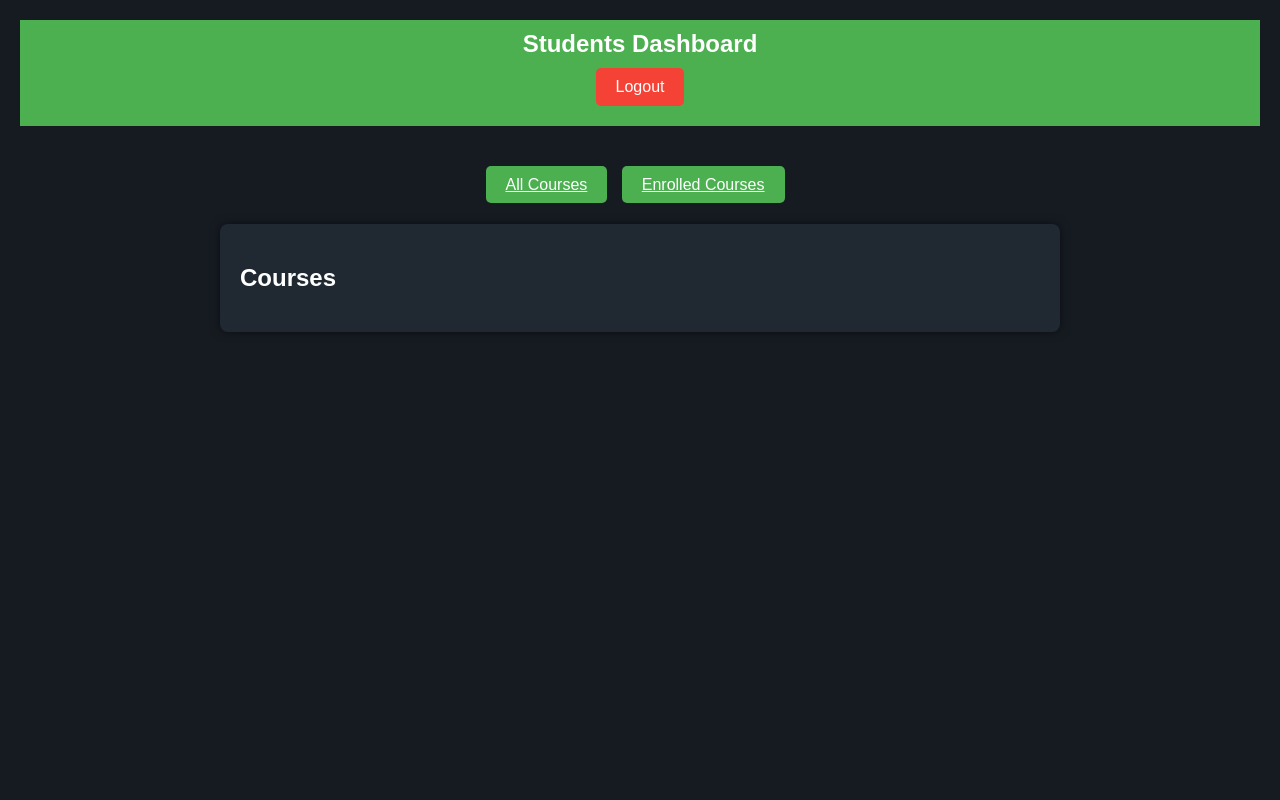
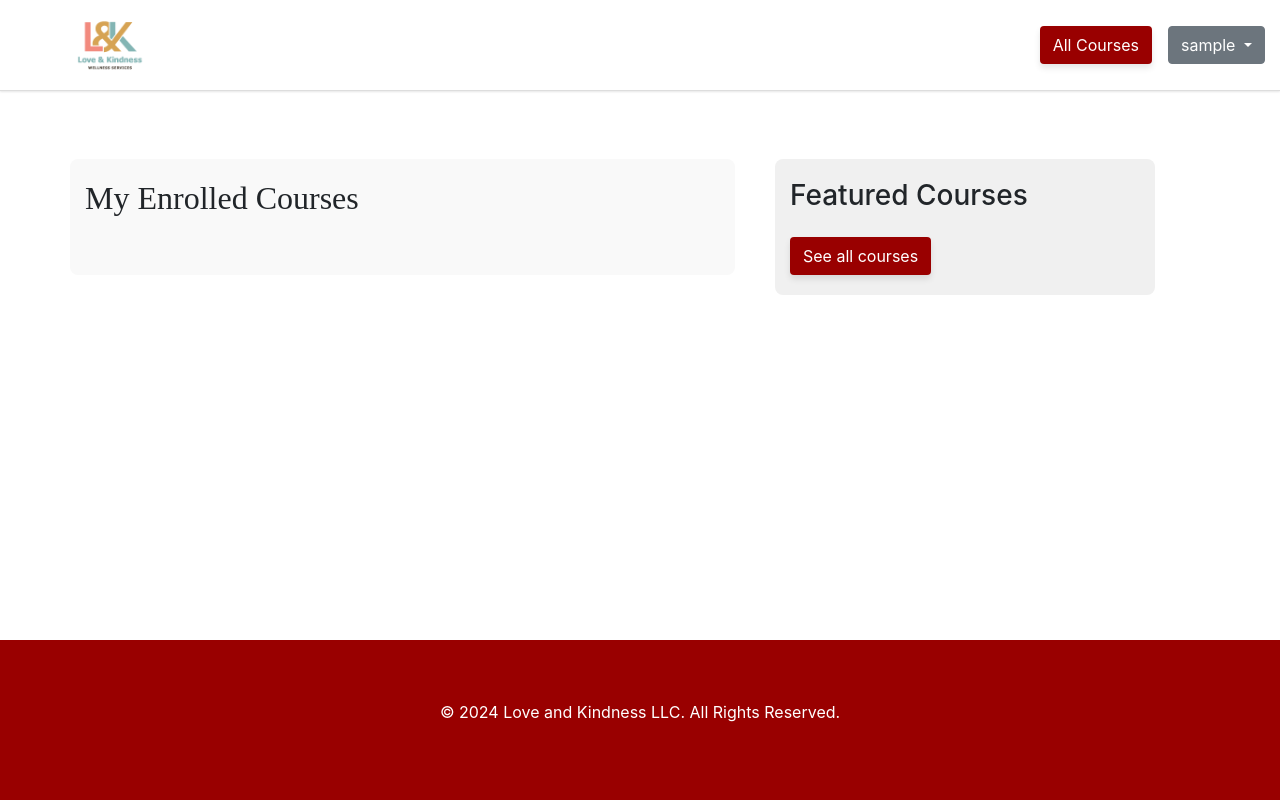
Before and after one commit to OmarHaji0001/Course_Management_System, a Django app: page /dashboard/ in a window 1280 px wide. Run offline with Django 5.2, Linux system fonts and the light colour scheme; the visitor is signed in with stand-in values (Sample User, id 1); data that the repository does not hold is empty; some libraries are stand-ins or nearby versions.

Commit message:
designing st dashbaord page

```diff
--- a/main/static/css/dashboard.css
+++ b/main/static/css/dashboard.css
@@ -1,160 +1,114 @@
-/* General styles */
-body {
-    font-family: Arial, sans-serif;
-    background-color: #161b22;
-    margin: 0;
+@import url('home.css');
+
+/* General container styles for the dashboard */
+.container {
+    flex: 1;
+    max-width: 1200px;
+    margin: 0 auto;
     padding: 20px;
-    color: white;
 }
 
-/* Header styles */
-header {
-    background-color: #4CAF50;
-    color: white;
-    padding: 10px;
-    text-align: center;
+/* Enrolled Courses Section Container */
+.enrolled-courses-container {
+    background-color: #f9f9f9; /* Light gray background color */
+    padding: 20px;
+    border-radius: 8px;
+    margin-bottom: 20px;
+    margin-right: 40px;
 }
 
-header h1 {
-    margin: 0;
-    font-size: 24px;
+/* Individual course card */
+.course-card {
+    display: flex;
+    border: 1px solid #ddd;
+    border-radius: 5px;
+    margin-bottom: 20px;
+    padding: 15px;
+    background-color: white;
 }
 
-header nav form {
-    display: inline-block;
-    margin: 0;
+.course-photo {
+    max-width: 150px;
+    margin-right: 15px;
+    object-fit: cover;
 }
 
-header nav button {
-    background-color: #f44336;
-    border: none;
-    color: white;
-    padding: 10px 20px;
-    text-align: center;
-    text-decoration: none;
-    display: inline-block;
-    font-size: 16px;
-    margin: 10px 2px;
-    cursor: pointer;
+.course-info {
+    flex: 1; /* Allow this div to take the full remaining width */
+}
+
+.course-info h4 {
+    margin-top: 0;
+    font-size: 1.5em;
+    color: #900;
+}
+
+.course-info p {
+    margin: 5px 0;
+    color: #555;
+}
+
+/* Adjust progress bar to span the full width */
+.progress {
+    height: 20px;
+    width: 100%;
+    background-color: #f0f0f0;
+    border-radius: 5px;
+    margin-top: 10px;
+}
+
+.progress-bar {
+    background-color: #900;
+    height: 100%;
     border-radius: 5px;
 }
 
-header nav button:hover {
-    background-color: #d32f2f;
-}
-
-/* Main content styles */
-main {
-    max-width: 800px;
-    margin: 20px auto;
+/* Featured Courses Section Container */
+.featured-courses-container {
+    background-color: #f0f0f0; /* Slightly darker gray for contrast */
     padding: 20px;
-    background-color: #202932;
-    box-shadow: 0 0 10px rgba(0, 0, 0, 0.5);
     border-radius: 8px;
 }
 
-/* Course list styles */
-ul.course-list {
-    list-style-type: none;
-    padding: 0;
-}
-
-ul.course-list li {
-    background-color: #282c34;
-    margin-bottom: 10px;
+/* Featured course card */
+.featured-course {
+    display: flex;
+    align-items: center;
+    margin-bottom: 15px;
     padding: 10px;
-    border: 1px solid #444;
-    border-radius: 4px;
-    position: relative;
-}
-
-.gray {
-    color: gray;
-    cursor: not-allowed;
-}
-
-.gray span {
-    pointer-events: none;
-}
-
-ul.course-list li.gray {
-    background-color: #444;
-    color: #999;
-}
-
-ul.course-list li img {
-    max-width: 100px;
-    display: block;
-    margin-bottom: 10px;
-}
-
-ul.course-list li h4 {
-    margin: 0 0 10px 0;
-    font-size: 20px;
-}
-
-ul.course-list li p {
-    margin: 0 0 10px 0;
-}
-
-ul.course-list li .btn {
-    display: inline-block;
-    padding: 5px 10px;
-    margin-top: 10px;
+    background-color: white;
+    border: 1px solid #ddd;
     border-radius: 5px;
 }
 
-ul.course-list li .btn-primary {
-    background-color: #4CAF50;
-    color: white;
-    border: none;
+.featured-course img {
+    max-width: 60px;
+    margin-right: 10px;
+    object-fit: cover;
 }
 
-ul.course-list li .btn-primary:hover {
-    background-color: #45a049;
+.featured-course p {
+    margin: 0;
+    font-size: 1em;
+    color: #333;
 }
 
-ul.course-list li .btn-secondary {
-    background-color: #888;
-    color: white;
-    border: none;
-}
-
-ul.course-list li .btn-secondary[disabled] {
-    background-color: #444;
-}
-
-/* Footer styles */
-footer {
-    background-color: #4CAF50;
-    color: white;
-    text-align: center;
-    padding: 10px;
-    position: fixed;
-    bottom: 0;
-    width: 100%;
-    left: 0;
-    box-sizing: border-box;
-}
-
-/* Course filter buttons */
-.course-filter {
-    text-align: center;
-    margin-bottom: 30px;
-    margin-top: 50px;
-}
-
-.course-filter .btn {
-    background-color: #4CAF50;
-    color: white;
-    margin-right: 10px;
-    cursor: pointer;
+/* Button styles */
+.btn-custom {
+    background-color: #900 !important; /* Force the background color */
+    color: white !important;           /* Force the text color */
     border: none;
     padding: 10px 20px;
     border-radius: 5px;
+    font-size: 1.1em;
+    font-weight: bold;
+    text-align: center;
+    text-decoration: none;
+    box-shadow: 0 4px 6px rgba(0, 0, 0, 0.1);
     transition: background-color 0.3s ease;
 }
 
-.course-filter .btn:hover {
-    background-color: #45a049;
+.btn-custom:hover {
+    background-color: #841626 !important; /* Force the hover background color */
+    text-decoration: none !important;     /* Prevent underline on hover */
 }
--- a/main/static/css/home.css
+++ b/main/static/css/home.css
@@ -13,6 +13,8 @@ body {
     color: rgba(0, 0, 0, 0.6);
     padding: 10px 0;
     width: 100%;
+    border-bottom: 1px solid #ddd; /* Adding a subtle bottom border */
+    box-shadow: 0 1px 2px rgba(0, 0, 0, 0.1);
 }
 
 .logo {
--- a/main/templates/main/dashboard.html
+++ b/main/templates/main/dashboard.html
@@ -5,57 +5,81 @@
     <meta charset="UTF-8">
     <meta name="viewport" content="width=device-width, initial-scale=1.0">
     <link rel="stylesheet" href="{% static 'css/dashboard.css' %}">
+    <link rel="stylesheet" href="https://stackpath.bootstrapcdn.com/bootstrap/4.5.2/css/bootstrap.min.css">
+    <link rel="stylesheet" href="https://cdnjs.cloudflare.com/ajax/libs/font-awesome/5.15.3/css/all.min.css">
     <title>Students Dashboard</title>
 </head>
 <body>
-<header>
-    <h1>Students Dashboard</h1>
-    <nav>
-        <form id="logout-form" method="POST" action="{% url 'logout' %}">
-            {% csrf_token %}
-            <button type="submit">Logout</button>
-        </form>
-    </nav>
+<header class="top-bar">
+    <div class="container-fluid d-flex justify-content-between align-items-center">
+        <a href="{% url 'home' %}">
+            <img src="{% static 'images/LKWLogo.png' %}" alt="LK Wellness Logo" class="logo">
+        </a>
+        <div class="d-flex align-items-center">
+            <a href="{% url 'all_courses' %}" class="btn btn-custom">All Courses</a>
+            <div class="dropdown ml-3">
+                <button class="btn btn-secondary dropdown-toggle" type="button" id="dropdownMenuButton" data-toggle="dropdown" aria-haspopup="true" aria-expanded="false">
+                    {{ user.username }}
+                </button>
+                <div class="dropdown-menu dropdown-menu-right" aria-labelledby="dropdownMenuButton">
+                    <a class="dropdown-item" href="#">Dashboard</a>
+                    <a class="dropdown-item" href="#">Account</a>
+                    <div class="dropdown-divider"></div>
+                    <form id="logout-form" method="POST" action="{% url 'logout' %}">
+                        {% csrf_token %}
+                        <button type="submit" class="dropdown-item">Sign Out</button>
+                    </form>
+                </div>
+            </div>
+        </div>
+    </div>
 </header>
 
-<!-- Buttons for All Courses and Enrolled Courses -->
-<div class="course-filter">
-    <a href="{% url 'dashboard' %}" class="btn {% if not filter %}btn-primary{% else %}btn-secondary{% endif %}">All
-        Courses</a>
-    <a href="{% url 'dashboard' %}?filter=enrolled"
-       class="btn {% if filter == 'enrolled' %}btn-primary{% else %}btn-secondary{% endif %}">Enrolled Courses</a>
+<div class="container mt-5">
+    <div class="row">
+        <!-- Enrolled Courses Section -->
+        <div class="col-md-7 enrolled-courses-container">
+            <h2>My Enrolled Courses</h2>
+            {% for course in enrolled_courses %}
+            <div class="course-card">
+                <img src="{{ course.cover_image.url }}" alt="Course Photo" class="course-photo">
+                <div class="course-info">
+                    <h4>{{ course.name }}</h4>
+                    {% if course.end_date %}
+                        <p>Ending at: {{ course.end_date }}</p>
+                    {% else %}
+                        <p>End date not available</p>
+                    {% endif %}
+                    <div class="progress">
+                        <div class="progress-bar" role="progressbar" style="width: {{ course.progress }}%;" aria-valuenow="{{ course.progress }}" aria-valuemin="0" aria-valuemax="100"></div>
+                    </div>
+                </div>
+            </div>
+            {% endfor %}
+        </div>
+
+        <!-- Featured Courses Sidebar -->
+        <div class="col-md-4 featured-courses-container">
+            <h3>Featured Courses</h3>
+            {% for course in featured_courses %}
+            <div class="featured-course">
+                <img src="{{ course.cover_image.url }}" alt="Course Photo" class="course-photo">
+                <div class="course-info">
+                    <p>{{ course.name }}</p>
+                </div>
+            </div>
+            {% endfor %}
+            <a href="{% url 'all_courses' %}" class="btn btn-custom mt-3">See all courses</a>
+        </div>
+    </div>
 </div>
 
-<main>
-    {% if messages %}
-        <div>
-            {% for message in messages %}
-                <div class="alert alert-{{ message.tags }}">{{ message }}</div>
-            {% endfor %}
-        </div>
-    {% endif %}
-    <h2>Courses</h2>
-    <ul class="course-list">
-        {% for course in courses %}
-            <li class="{% if not course.open_for_registration %}gray{% endif %}">
-                <h4><a href="{% url 'course-detail' course.id %}">{{ course.name }}</a></h4>
-                {% if course.cover_image %}
-                    <img src="{{ course.cover_image.url }}" alt="Cover image for {{ course.name }}">
-                {% endif %}
-                <p>{{ course.description }}</p>
-                <p>Open for Registration: {{ course.open_for_registration }}</p>
-                {% if course.is_enrolled %}
-                    <button class="btn btn-secondary" disabled>Enrolled</button>
-                {% else %}
-                    <form method="POST" action="{% url 'enroll-in-course' course.id %}">
-                        {% csrf_token %}
-                        <button type="submit" class="btn btn-primary">Enroll</button>
-                    </form>
-                {% endif %}
-            </li>
-        {% endfor %}
-    </ul>
-</main>
+<footer class="footer mt-5">
+    <p>&copy; 2024 Love and Kindness LLC. All Rights Reserved.</p>
+</footer>
 
+<script src="https://code.jquery.com/jquery-3.5.1.min.js"></script>
+<script src="https://cdn.jsdelivr.net/npm/@popperjs/core@2.5.4/dist/umd/popper.min.js"></script>
+<script src="https://stackpath.bootstrapcdn.com/bootstrap/4.5.2/js/bootstrap.min.js"></script>
 </body>
 </html>
--- a/main/views.py
+++ b/main/views.py
@@ -380,19 +380,28 @@ class DashboardView(LoginRequiredMixin, TemplateView):
     def get_context_data(self, **kwargs):
         context = super().get_context_data(**kwargs)
         user = self.request.user
-        filter_type = self.request.GET.get('filter', '')
 
-        if filter_type == 'enrolled':
-            enrolled_courses = Enrollment.objects.filter(user=user).values_list('course_id', flat=True)
-            courses = Course.objects.filter(id__in=enrolled_courses)
-        else:
-            courses = Course.objects.all()
+        # Get the enrolled courses for the logged-in user
+        enrolled_courses = Course.objects.filter(enrollment__user=user)
 
-        for course in courses:
-            course.is_enrolled = Enrollment.objects.filter(user=user, course=course).exists()
+        # Calculate progress and end date for each course
+        for course in enrolled_courses:
+            total_lessons = course.lesson_set.count()
+            completed_lessons = Completion.objects.filter(student=user, lesson__course=course).count()
+            course.progress = (completed_lessons / total_lessons) * 100 if total_lessons > 0 else 0
 
-        context['courses'] = courses
-        context['filter'] = filter_type
+            # Calculate the end date
+            if course.start_date and course.duration_weeks:
+                course.end_date = course.start_date + timedelta(weeks=course.duration_weeks)
+            else:
+                course.end_date = None  # Handle cases where the start date or duration is missing
+
+        context['enrolled_courses'] = enrolled_courses
+
+        # Fetch the featured courses (limit to 5)
+        context['featured_courses'] = Course.objects.annotate(enrollment_count=Count('enrollment')).order_by(
+            '-enrollment_count')[:5]
+
         return context
 
 
```
